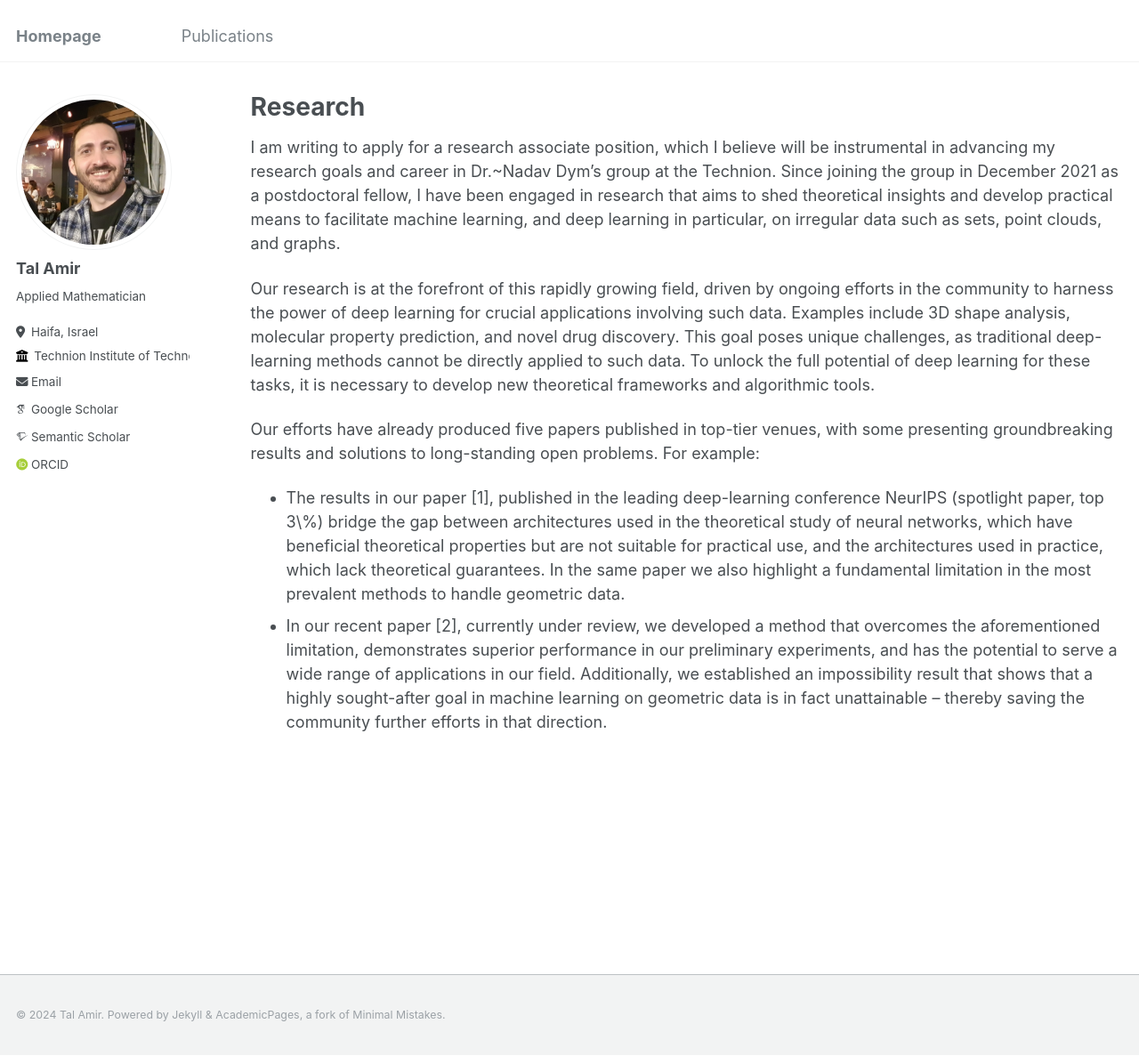
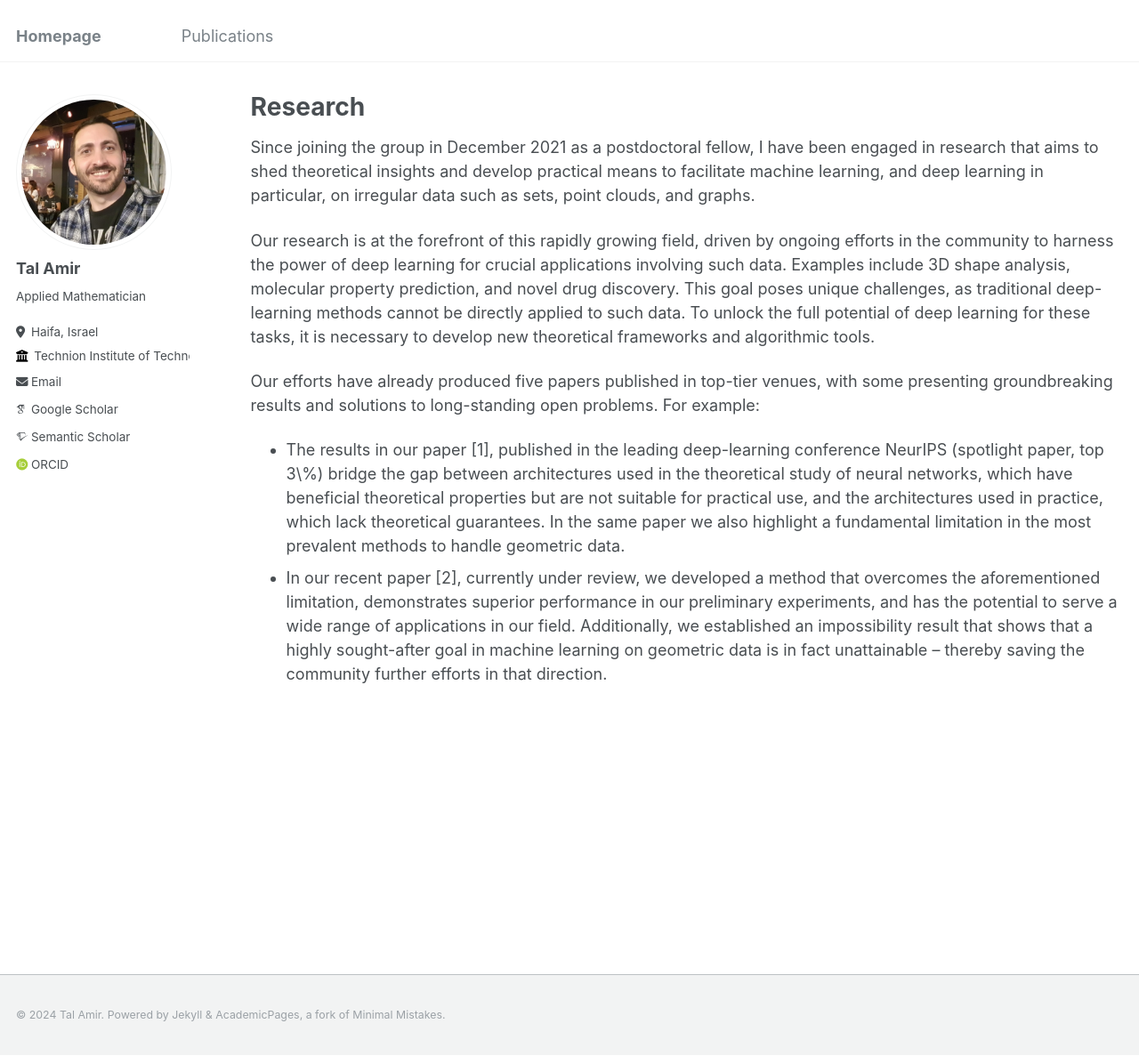
Before and after one commit to tal-amir/tal-amir.github.io, a Jekyll site: the page built from _pages/research.md, in a window 1280 px wide and 1187 px high. Shown: the whole window at 89% size. Built offline with Jekyll 4.4.1, drawn with Linux system fonts in a browser that asks for light colours; some web fonts are replaced.

Commit message:
Update research.md

```diff
--- a/_pages/research.md
+++ b/_pages/research.md
@@ -7,7 +7,7 @@ author_profile: true
 
 {% include base_path %}
 
-I am writing to apply for a research associate position, which I believe will be instrumental in advancing my research goals and career in Dr.~Nadav Dym's group at the Technion. Since joining the group in December 2021 as a postdoctoral fellow, I have been engaged in research that aims to shed theoretical insights and develop practical means to facilitate machine learning, and deep learning in particular, on irregular data such as sets, point clouds, and graphs.
+Since joining the group in December 2021 as a postdoctoral fellow, I have been engaged in research that aims to shed theoretical insights and develop practical means to facilitate machine learning, and deep learning in particular, on irregular data such as sets, point clouds, and graphs.
 
 Our research is at the forefront of this rapidly growing field, driven by ongoing efforts in the community to harness the power of deep learning for crucial applications involving such data. Examples include 3D shape analysis, molecular property prediction, and novel drug discovery. This goal poses unique challenges, as traditional deep-learning methods cannot be directly applied to such data. To unlock the full potential of deep learning for these tasks, it is necessary to develop new theoretical frameworks and algorithmic tools.
 
```
